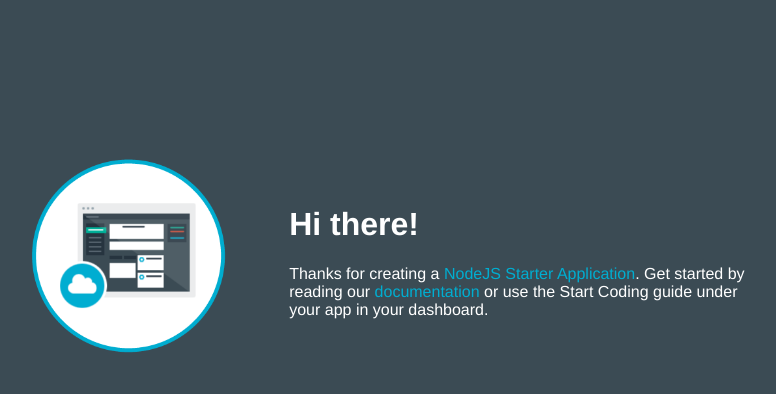
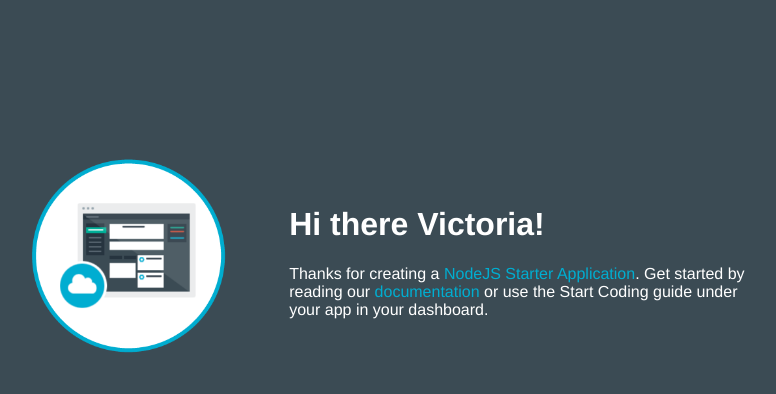
Before and after one commit to vnordin/victest, a website: page public/index.html in a window 1280 px wide. Shown: the whole page, without its empty margins (253-1029 px from the left). Drawn offline with Linux system fonts and the light colour scheme.

Commit message:
Add victoria

```diff
--- a/public/index.html
+++ b/public/index.html
@@ -15,7 +15,7 @@
         <td style= "width:30%;">
           <img class = "newappIcon" src="images/newapp-icon.png">
         <td>
-            <h1>Hi there!</h1>
+            <h1>Hi there Victoria!</h1>
           <p>Thanks for creating a
             <span class = "blue">NodeJS Starter Application</span>.
             Get started by reading our
```
